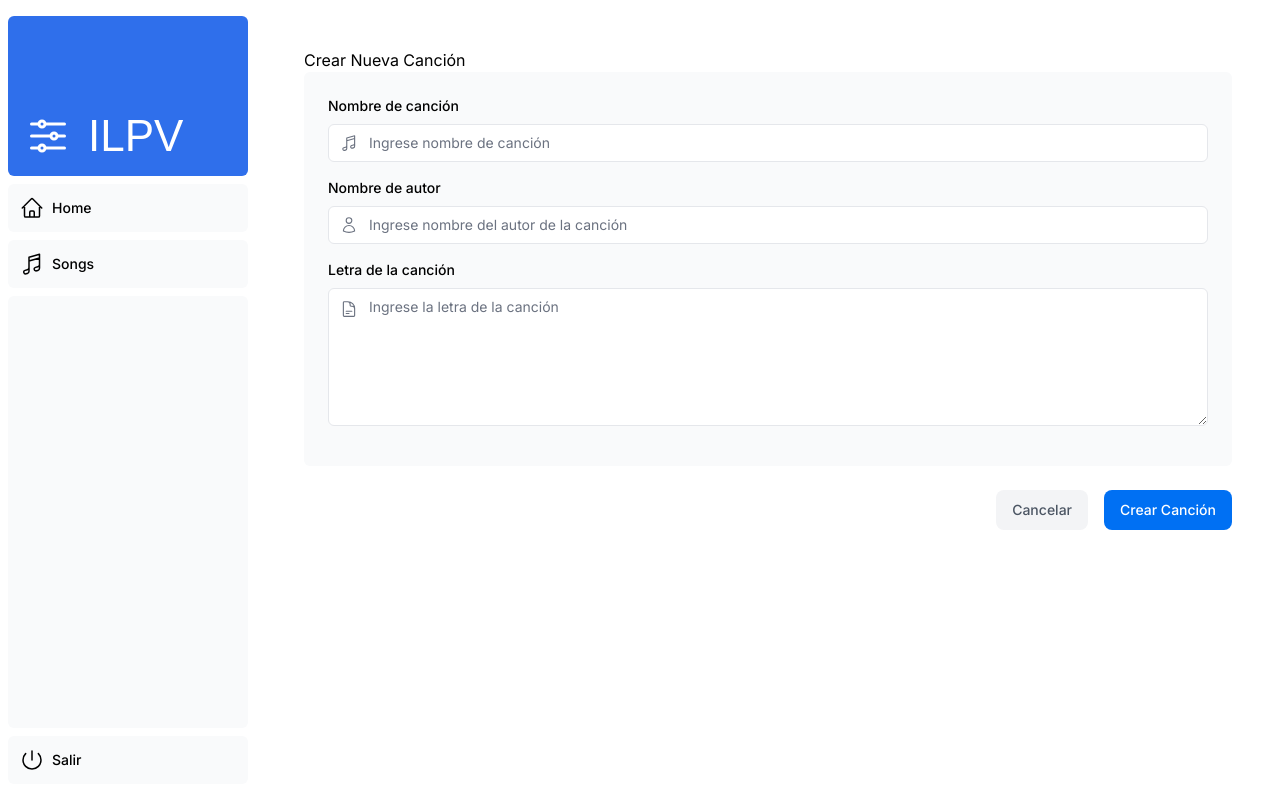
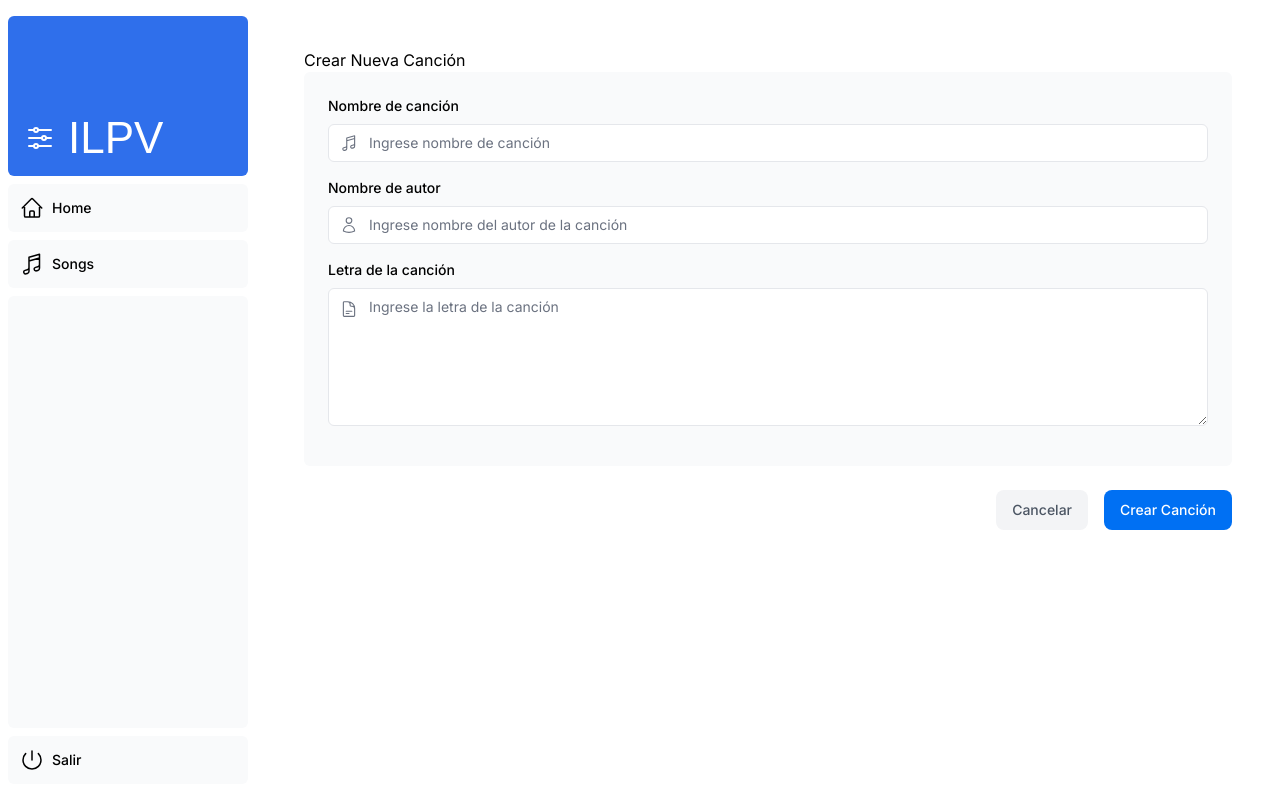
Before and after one commit to felepo/my-awesome-lyrics, a Next.js app: page /dashboard/songs/create in a window 1280 px wide. Built offline with nearby package versions, Linux system fonts and the light colour scheme; a web font is replaced by a local one.

Commit message:
Adjusting main logo on dashboard

```diff
--- a/app/ui/main-logo.tsx
+++ b/app/ui/main-logo.tsx
@@ -6,8 +6,8 @@ export default function MainLogo() {
     <div
       className={`${lusitana.className} flex flex-row items-center leading-none text-white`}
     >
-      <AdjustmentsHorizontalIcon className="h-12 w-12 flex-shrink-0" />
-      <p className="text-[44px] ml-4 flex-shrink-0">ILPV</p>
+      <AdjustmentsHorizontalIcon className="h-8 w-8 flex-shrink-0" />
+      <p className="text-[44px] ml-3 flex-shrink-0">ILPV</p>
     </div>
   );
 }
```
